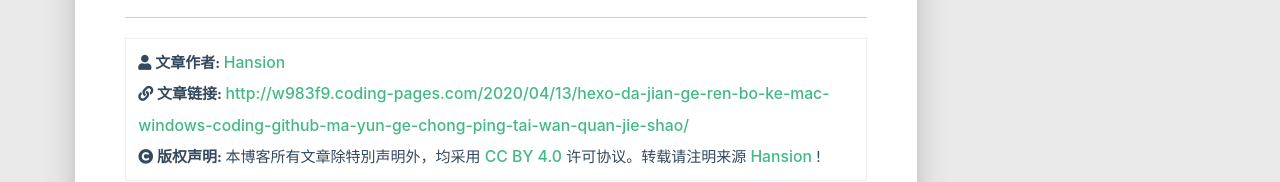
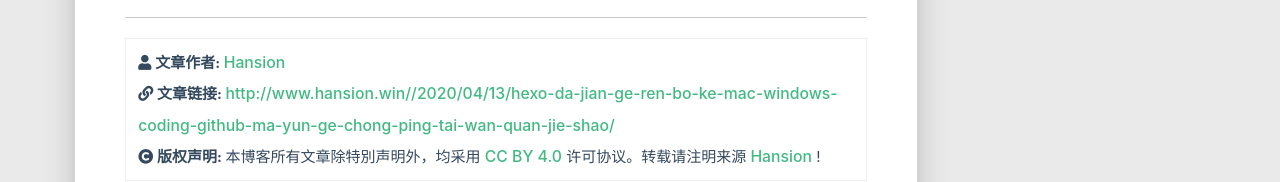
Before and after one commit to hansionit/blog, a plain HTML site: page 2020/04/13/hexo-da-jian-ge-ren-bo-ke-mac-windows-coding-github-ma-yun-ge-chong-ping-tai-wan-quan-jie-shao/index.html in a window 1280 px wide. Shown: the part 3386-3568 px from the top of the page. Drawn offline with Linux system fonts and the light colour scheme; some packages are replaced by stand-ins of ours; a script that the page names is missing.

Commit message:
Site updated: 2020-04-13 14:46:55

```diff
--- a/2020/04/13/hexo-da-jian-ge-ren-bo-ke-mac-windows-coding-github-ma-yun-ge-chong-ping-tai-wan-quan-jie-shao/index.html
+++ b/2020/04/13/hexo-da-jian-ge-ren-bo-ke-mac-windows-coding-github-ma-yun-ge-chong-ping-tai-wan-quan-jie-shao/index.html
@@ -617,7 +617,7 @@ root: /blog</code></pre></li>
                     </i>
                 </span>
                 <span class="reprint-info">
-                    <a href="http://w983f9.coding-pages.com/2020/04/13/hexo-da-jian-ge-ren-bo-ke-mac-windows-coding-github-ma-yun-ge-chong-ping-tai-wan-quan-jie-shao/">http://w983f9.coding-pages.com/2020/04/13/hexo-da-jian-ge-ren-bo-ke-mac-windows-coding-github-ma-yun-ge-chong-ping-tai-wan-quan-jie-shao/</a>
+                    <a href="http://www.hansion.win//2020/04/13/hexo-da-jian-ge-ren-bo-ke-mac-windows-coding-github-ma-yun-ge-chong-ping-tai-wan-quan-jie-shao/" target="_blank" rel="noopener">http://www.hansion.win//2020/04/13/hexo-da-jian-ge-ren-bo-ke-mac-windows-coding-github-ma-yun-ge-chong-ping-tai-wan-quan-jie-shao/</a>
                 </span>
             </div>
             <div class="reprint__notice">
@@ -630,7 +630,7 @@ root: /blog</code></pre></li>
                     本博客所有文章除特別声明外，均采用
                     <a href="https://creativecommons.org/licenses/by/4.0/deed.zh" rel="external nofollow noreferrer" target="_blank">CC BY 4.0</a>
                     许可协议。转载请注明来源
-                    <a href="http://w983f9.coding-pages.com" target="_blank">Hansion</a>
+                    <a href="http://www.hansion.win/" target="_blank">Hansion</a>
                     !
                 </span>
             </div>
```
